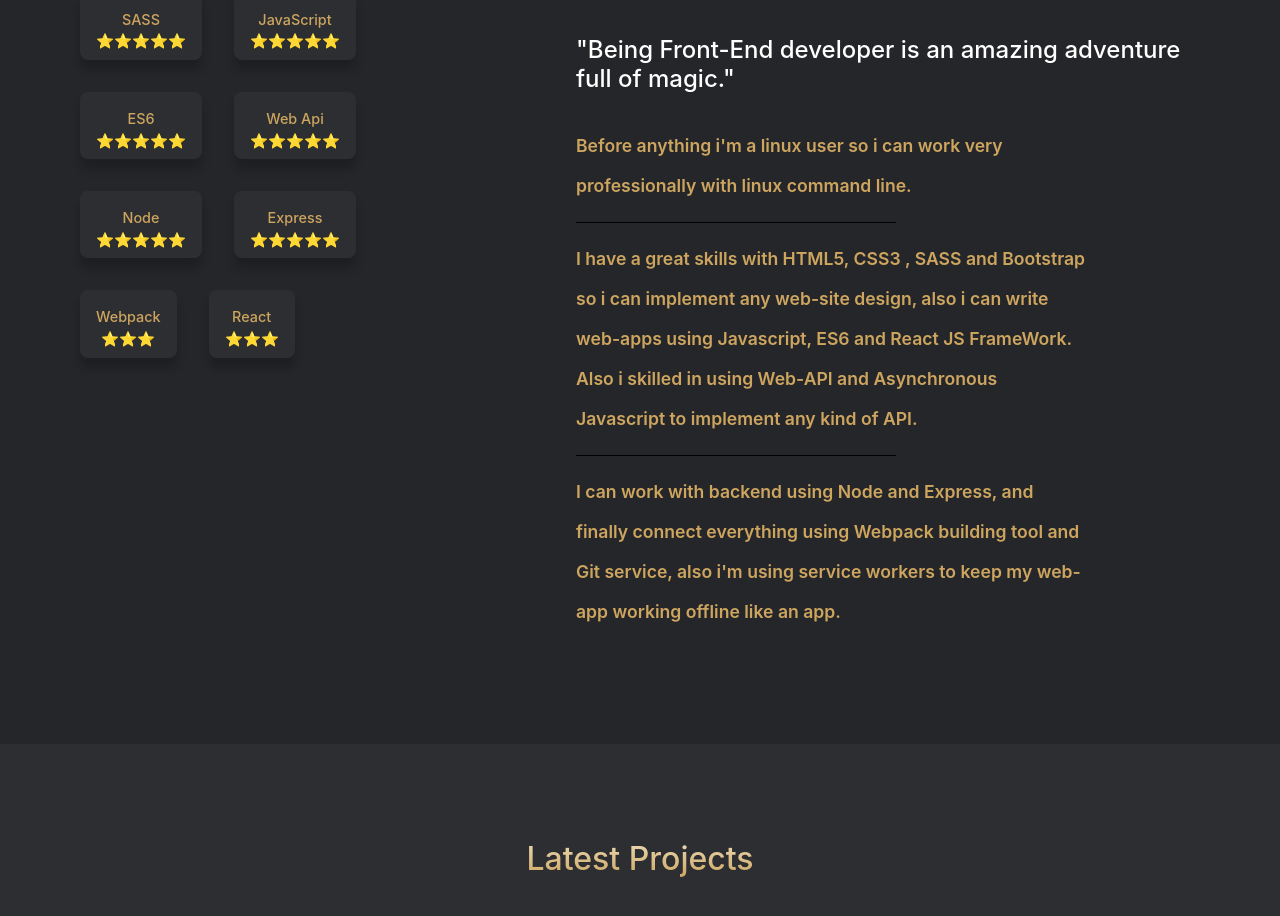
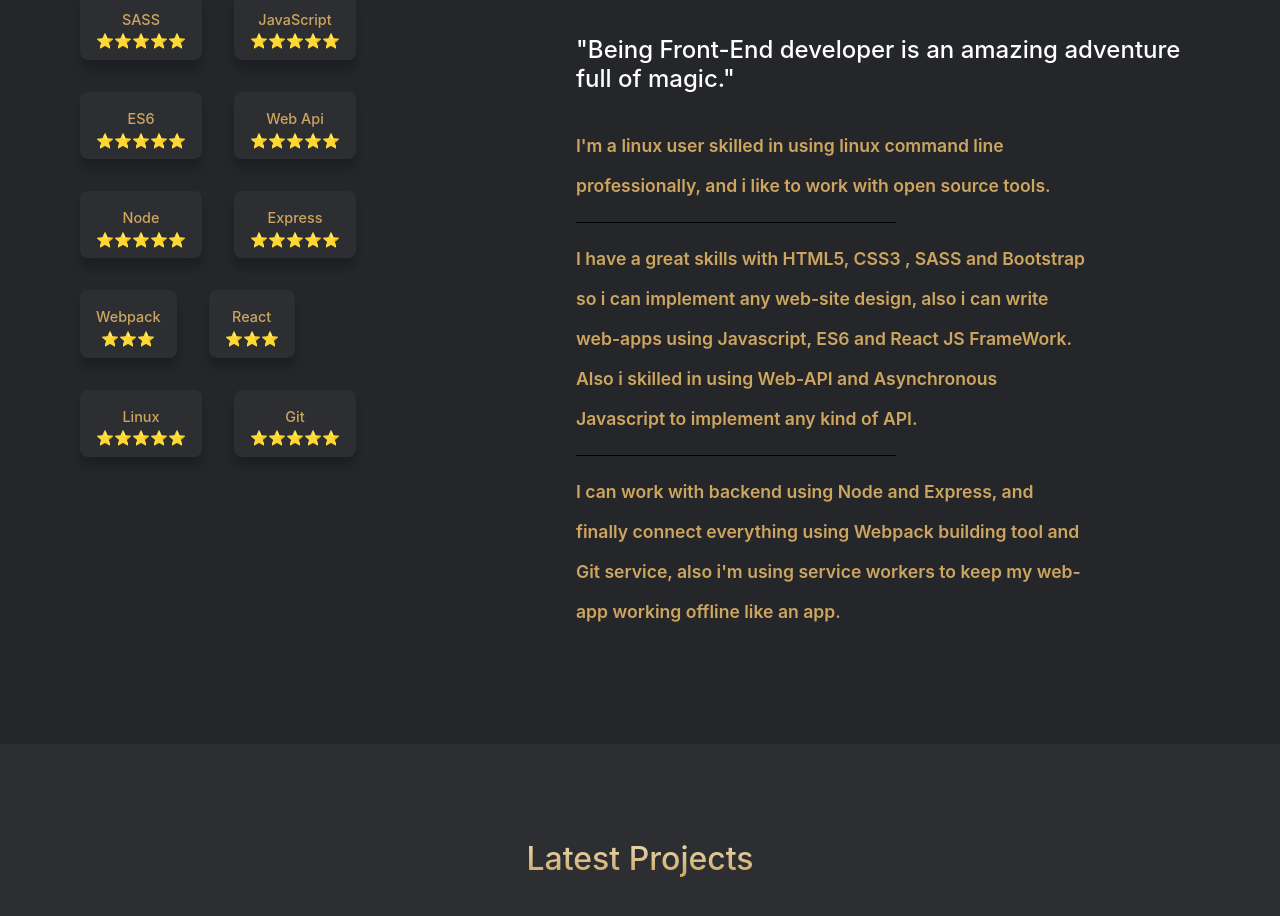
Before and after one commit to mwafy092/Mwafy-Landing-Page, a React (Create React App) app: page / in a window 1280 px wide. Shown: the part 1020-1936 px from the top of the page. Built offline with nearby package versions, Linux system fonts and the light colour scheme.

Commit message:
site update 6

```diff
--- a/src/components/AboutBlock.jsx
+++ b/src/components/AboutBlock.jsx
@@ -12,6 +12,8 @@ function AboutBlock() {
         { name: 'Express', score: 5 },
         { name: 'Webpack', score: 3 },
         { name: 'React', score: 3 },
+        { name: 'Linux', score: 5 },
+        { name: 'Git', score: 5 },
     ]);
     return (
         <div className='about-block'>
@@ -33,8 +35,8 @@ function AboutBlock() {
                     magic."
                 </h3>
                 <p>
-                    Before anything i'm a linux user so i can work very
-                    professionally with linux command line.
+                    I'm a linux user skilled in using linux command line
+                    professionally, and i like to work with open source tools.
                 </p>
                 <hr />
                 <p className='center'>
```
